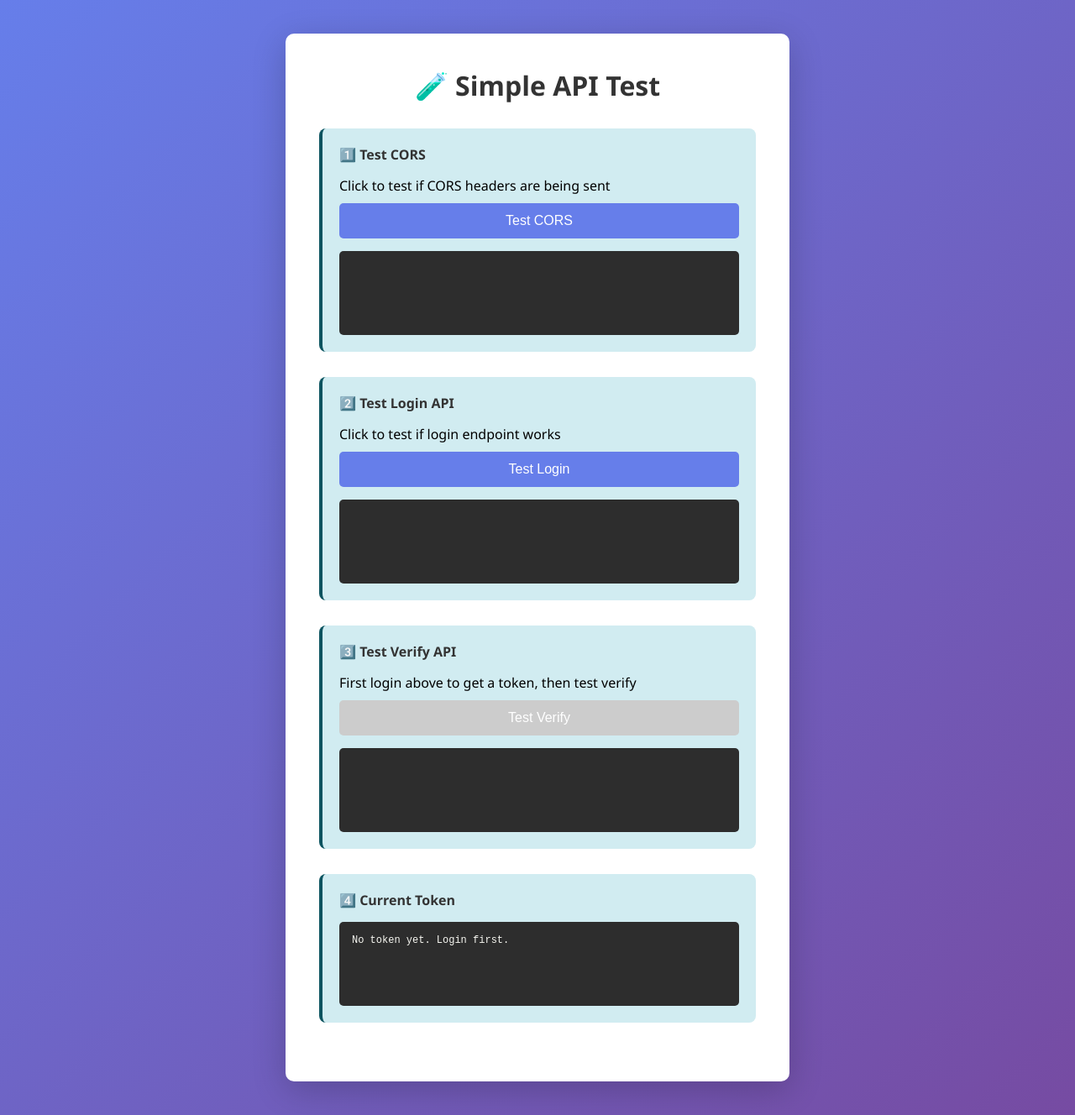
After one commit to QueenStephanie/betonio-api, a PHP site: page /betonio-api/simple_test.php in a window 1280 px wide. The commit adds this page. Shown: the whole page at 84% size. Run offline with PHP 8.4, Linux system fonts and the light colour scheme.

Commit message:
Implement CORS support across multiple endpoints; add API status and testing pages

```diff
--- a/db_connection.php
+++ b/db_connection.php
@@ -3,7 +3,7 @@
 define('DB_USERNAME', 'root');
 define('DB_PASSWORD', '');
 define('DB_NAME', 'ipt_db');
-define('DB_PORT', 3306);
+define('DB_PORT', 3307);
 
 mysqli_report(MYSQLI_REPORT_ERROR | MYSQLI_REPORT_STRICT);
 
--- /dev/null
+++ b/health.php
@@ -0,0 +1,6 @@
+<?php
+echo json_encode([
+  'status' => 'success',
+  'message' => 'API folder is accessible',
+  'timestamp' => date('Y-m-d H:i:s')
+]);
--- /dev/null
+++ b/simple_test.php
@@ -0,0 +1,208 @@
+<?php
+
+echo "<!DOCTYPE html>
+<html>
+<head>
+    <title>Simple API Test</title>
+    <style>
+        * { margin: 0; padding: 0; box-sizing: border-box; }
+        body {
+            font-family: 'Segoe UI', Tahoma, Geneva, Verdana, sans-serif;
+            background: linear-gradient(135deg, #667eea 0%, #764ba2 100%);
+            min-height: 100vh;
+            padding: 40px 20px;
+        }
+        .container {
+            max-width: 600px;
+            margin: 0 auto;
+            background: white;
+            border-radius: 10px;
+            box-shadow: 0 10px 40px rgba(0,0,0,0.2);
+            padding: 40px;
+        }
+        h1 { color: #333; margin-bottom: 30px; text-align: center; }
+        .test-section {
+            margin: 30px 0;
+            padding: 20px;
+            background: #f8f9fa;
+            border-radius: 8px;
+            border-left: 4px solid #667eea;
+        }
+        h2 { color: #333; font-size: 16px; margin-bottom: 15px; }
+        button {
+            background: #667eea;
+            color: white;
+            padding: 12px 30px;
+            border: none;
+            border-radius: 5px;
+            cursor: pointer;
+            font-size: 16px;
+            width: 100%;
+            margin-top: 10px;
+        }
+        button:hover { background: #764ba2; }
+        button:disabled { background: #ccc; cursor: not-allowed; }
+        .output {
+            background: #2d2d2d;
+            color: #f8f8f2;
+            padding: 15px;
+            border-radius: 5px;
+            font-family: 'Courier New', monospace;
+            font-size: 12px;
+            margin-top: 15px;
+            min-height: 100px;
+            max-height: 300px;
+            overflow-y: auto;
+            white-space: pre-wrap;
+            word-break: break-all;
+        }
+        .success { border-left-color: #28a745; background: #d4edda; }
+        .error { border-left-color: #dc3545; background: #f8d7da; }
+        .info { border-left-color: #0c5460; background: #d1ecf1; }
+    </style>
+</head>
+<body>
+    <div class='container'>
+        <h1>🧪 Simple API Test</h1>
+
+        <div class='test-section info'>
+            <h2>1️⃣ Test CORS</h2>
+            <p>Click to test if CORS headers are being sent</p>
+            <button onclick='testEndpoint(\"cors\")'>Test CORS</button>
+            <div class='output' id='corsOutput'></div>
+        </div>
+
+        <div class='test-section info'>
+            <h2>2️⃣ Test Login API</h2>
+            <p>Click to test if login endpoint works</p>
+            <button onclick='testEndpoint(\"login\")'>Test Login</button>
+            <div class='output' id='loginOutput'></div>
+        </div>
+
+        <div class='test-section info'>
+            <h2>3️⃣ Test Verify API</h2>
+            <p>First login above to get a token, then test verify</p>
+            <button id='verifyBtn' onclick='testEndpoint(\"verify\")' disabled>Test Verify</button>
+            <div class='output' id='verifyOutput'></div>
+        </div>
+
+        <div class='test-section info'>
+            <h2>4️⃣ Current Token</h2>
+            <div class='output' id='tokenOutput'>No token yet. Login first.</div>
+        </div>
+    </div>
+
+    <script>
+    let currentToken = null;
+
+    function testEndpoint(type) {
+        const corsOutput = document.getElementById('corsOutput');
+        const loginOutput = document.getElementById('loginOutput');
+        const verifyOutput = document.getElementById('verifyOutput');
+        const tokenOutput = document.getElementById('tokenOutput');
+        const verifyBtn = document.getElementById('verifyBtn');
+
+        if (type === 'cors') {
+            corsOutput.textContent = 'Testing CORS...';
+
+            fetch('http://localhost/betonio-api/cors_test.php')
+            .then(async response => {
+                const contentType = response.headers.get('content-type');
+                let data;
+
+                if (contentType && contentType.includes('application/json')) {
+                    data = await response.json();
+                } else {
+                    data = await response.text();
+                }
+
+                corsOutput.textContent = '✓ CORS Success!\\n\\nStatus: ' + response.status + '\\n\\n' + JSON.stringify(data, null, 2);
+            })
+            .catch(error => {
+                corsOutput.textContent = '✗ CORS Error: ' + error.message;
+            });
+            return;
+        }
+
+        if (type === 'login') {
+            loginOutput.textContent = 'Testing login...';
+
+            fetch('http://localhost/betonio-api/login.php', {
+                method: 'POST',
+                headers: {
+                    'Content-Type': 'application/json'
+                },
+                body: JSON.stringify({
+                    email: 'test@school.edu',
+                    password: 'password123'
+                })
+            })
+            .then(async response => {
+                const contentType = response.headers.get('content-type');
+                let data;
+
+                if (contentType && contentType.includes('application/json')) {
+                    data = await response.json();
+                } else {
+                    data = await response.text();
+                }
+
+                if (!response.ok) {
+                    loginOutput.textContent = 'Status: ' + response.status + '\\n\\n' + JSON.stringify(data, null, 2);
+                    return;
+                }
+
+                if (data.data && data.data.token) {
+                    currentToken = data.data.token;
+                    tokenOutput.textContent = 'Token: ' + currentToken.substring(0, 50) + '...\\n\\nUser: ' + JSON.stringify(data.data, null, 2);
+                    verifyBtn.disabled = false;
+                    loginOutput.textContent = '✓ Login Success!\\n\\n' + JSON.stringify(data, null, 2);
+                } else {
+                    loginOutput.textContent = 'Response received but no token:\\n\\n' + JSON.stringify(data, null, 2);
+                }
+            })
+            .catch(error => {
+                loginOutput.textContent = '✗ Error: ' + error.message + '\\n\\nPossible causes:\\n1. CORS issue\\n2. API endpoint not found\\n3. Network problem';
+            });
+        }
+
+        if (type === 'verify') {
+            if (!currentToken) {
+                verifyOutput.textContent = 'No token available. Please login first.';
+                return;
+            }
+
+            verifyOutput.textContent = 'Verifying token...';
+
+            fetch('http://localhost/betonio-api/verify.php', {
+                method: 'GET',
+                headers: {
+                    'Content-Type': 'application/json',
+                    'Authorization': 'Bearer ' + currentToken
+                }
+            })
+            .then(async response => {
+                const contentType = response.headers.get('content-type');
+                let data;
+
+                if (contentType && contentType.includes('application/json')) {
+                    data = await response.json();
+                } else {
+                    data = await response.text();
+                }
+
+                if (!response.ok) {
+                    verifyOutput.textContent = 'Status: ' + response.status + '\\n\\n' + JSON.stringify(data, null, 2);
+                    return;
+                }
+
+                verifyOutput.textContent = '✓ Verify Success!\\n\\n' + JSON.stringify(data, null, 2);
+            })
+            .catch(error => {
+                verifyOutput.textContent = '✗ Error: ' + error.message + '\\n\\nPossible causes:\\n1. CORS issue\\n2. API endpoint not found\\n3. Token invalid\\n4. Network problem';
+            });
+        }
+    }
+    </script>
+</body>
+</html>";
```
Also changed, not shown: cors_test.php (added, +28 -0 lines), debug_login.php (added, +38 -0 lines), login.php (+15 -3 lines), login_simple.php (added, +54 -0 lines), logout.php (+13 -3 lines), method_test.php (added, +38 -0 lines), register_user.php (+13 -3 lines), status.php (added, +199 -0 lines), test.html (added, +78 -0 lines), verify.php (+14 -4 lines).
